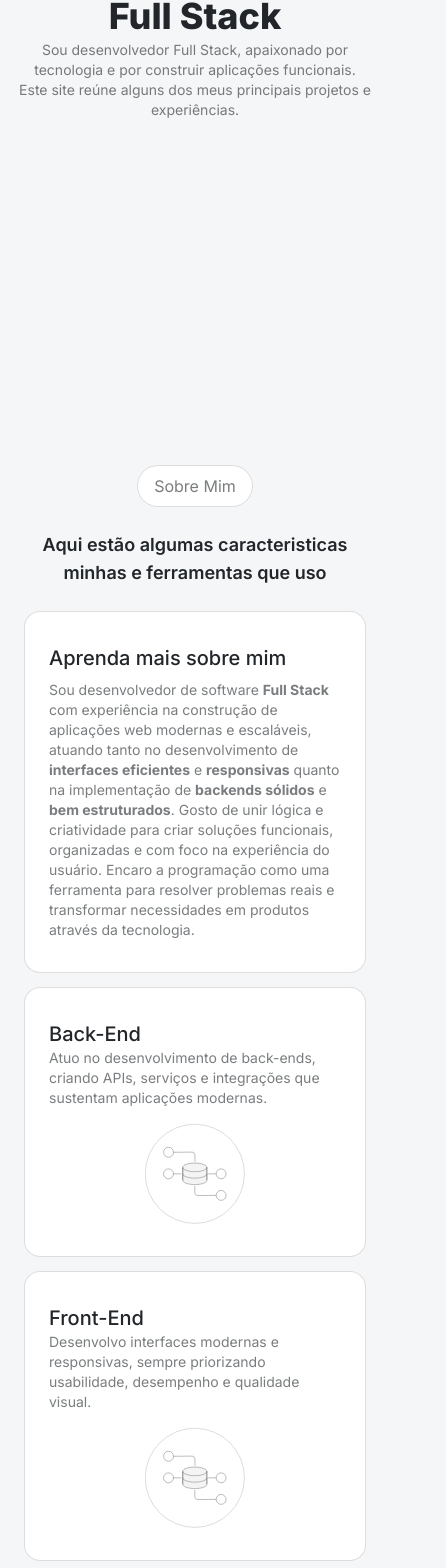
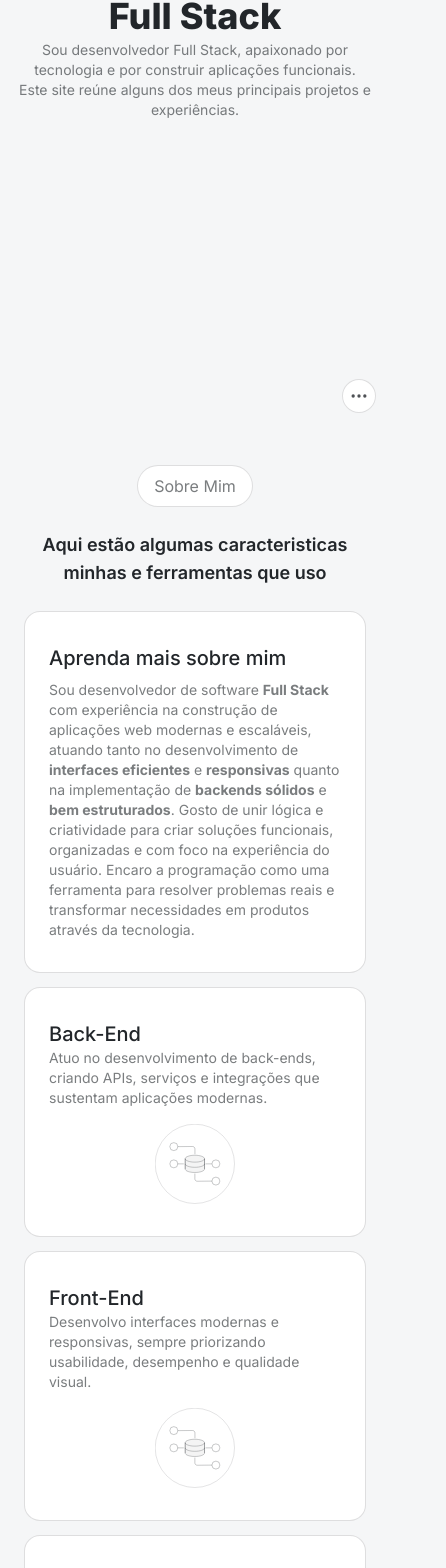
Before and after one commit to david-sfernandes/portfolio, a Next.js app: page / in a window 390 px wide. Shown: the part 419-1987 px from the top of the page, 446 px wide, since content can reach past the window. Built offline with nearby package versions, Linux system fonts and the light colour scheme.

Commit message:
feat: add OptionNode component and integrate it into the page layout; update dependencies and improve responsiveness in About section

```diff
--- a/package.json
+++ b/package.json
@@ -10,6 +10,7 @@
     "format": "biome format --write"
   },
   "dependencies": {
+    "@headlessui/react": "^2.2.9",
     "lucide-react": "^0.562.0",
     "motion": "^12.23.26",
     "next": "16.1.1",
--- a/src/app/page.tsx
+++ b/src/app/page.tsx
@@ -2,6 +2,7 @@ import About from "@/components/about/about";
 import Contact from "@/components/contact/contact";
 import Header from "@/components/header/header";
 import Home from "@/components/home/home";
+import OptionNode from "@/components/option-node/option-node";
 import Projects from "@/components/projects/projects";
 
 export default function Page() {
@@ -15,6 +16,7 @@ export default function Page() {
       <About />
       <Projects />
       <Contact />
+      <OptionNode />
     </div>
   );
 }
--- a/src/components/about/about.css
+++ b/src/components/about/about.css
@@ -3,7 +3,7 @@
 }
 
 .card-stack-content {
-  @apply flex flex-col md:flex-row gap-4 items-center;
+  @apply flex flex-col sm:flex-row gap-4 items-center;
 }
 
 .tech-marquee {
--- a/src/components/about/about.tsx
+++ b/src/components/about/about.tsx
@@ -17,11 +17,11 @@ export default function About() {
         <br />
         minhas e ferramentas que uso
       </SectionDescription>
-      <div className="grid grid-cols-1 md:grid-cols-3 md:grid-rows-[1fr_20px_1fr] gap-3.5 text-left">
-        <CardAboutMe className="md:row-span-2 md:row-start-1 md:col-span-2 md:col-start-1" />
+      <div className="grid grid-cols-1 sm:grid-cols-2 md:grid-cols-3 md:grid-rows-[1fr_20px_1fr] gap-3.5 text-left">
+        <CardAboutMe className="md:row-span-2 md:row-start-1 sm:col-span-2 md:col-start-1" />
         <CardBackend className="md:row-start-3" />
         <CardFrontend className="md:row-start-3 md:col-start-2" />
-        <CardTechList className="md:row-span-3 md:col-start-3" />
+        <CardTechList className="sm:col-span-2 md:col-span-1 md:row-span-3 md:col-start-3" />
       </div>
     </section>
   );
--- a/src/components/about/card-backend.tsx
+++ b/src/components/about/card-backend.tsx
@@ -1,28 +1,11 @@
-import Image from "next/image";
-import CardText from "./card-text";
-import CardTitle from "./card-title";
+import CardStack from "./card-stack";
 
 export default function CardBackend({ className }: { className: string }) {
   return (
-    <div className={`card-layout ${className}`}>
-      <div className="card-stack-content">
-        <div className="flex-1">
-          <CardTitle>Back-End</CardTitle>
-          <CardText>
-            Atuo no desenvolvimento de back-ends, criando APIs, serviços e
-            integrações que sustentam aplicações modernas.
-          </CardText>
-        </div>
-        <div className="size-25 shrink-0 overflow-hidden block">
-          <Image
-            src={"/server.svg"}
-            width={230}
-            height={230}
-            className="object-cover size-full"
-            alt="server image"
-          />
-        </div>
-      </div>
-    </div>
+    <CardStack
+      title="Back-End"
+      text="Atuo no desenvolvimento de back-ends, criando APIs, serviços e integrações que sustentam aplicações modernas."
+      className={className}
+    />
   );
 }
--- a/src/components/about/card-frontend.tsx
+++ b/src/components/about/card-frontend.tsx
@@ -1,28 +1,11 @@
-import Image from "next/image";
-import CardText from "./card-text";
-import CardTitle from "./card-title";
+import CardStack from "./card-stack";
 
 export default function CardFrontend({ className }: { className: string }) {
   return (
-    <div className={`card-layout ${className}`}>
-      <div className="card-stack-content">
-        <div className="flex-1">
-          <CardTitle>Front-End</CardTitle>
-          <CardText>
-            Desenvolvo interfaces modernas e responsivas, sempre priorizando
-            usabilidade, desempenho e qualidade visual.
-          </CardText>
-        </div>
-        <div className="size-25 shrink-0 overflow-hidden block">
-          <Image
-            src={"/server.svg"}
-            width={230}
-            height={230}
-            className="object-cover size-full"
-            alt="server image"
-          />
-        </div>
-      </div>
-    </div>
+    <CardStack
+      title="Front-End"
+      text="Desenvolvo interfaces modernas e responsivas, sempre priorizando usabilidade, desempenho e qualidade visual."
+      className={className}
+    />
   );
 }
--- /dev/null
+++ b/src/components/about/card-stack.tsx
@@ -0,0 +1,27 @@
+import Image from "next/image";
+import CardText from "./card-text";
+import CardTitle from "./card-title";
+
+export default function CardStack({ className, title, text }: { className: string, title: string, text: string }) {
+  return (
+    <div className={`card-layout ${className}`}>
+      <div className="card-stack-content">
+        <div className="flex-1">
+          <CardTitle>{title}</CardTitle>
+          <CardText>
+            {text}
+          </CardText>
+        </div>
+        <div className="size-20 md:size-25 shrink-0 overflow-hidden block">
+          <Image
+            src={"/server.svg"}
+            width={230}
+            height={230}
+            className="object-cover size-full"
+            alt="server image"
+          />
+        </div>
+      </div>
+    </div>
+  );
+}
--- a/src/components/contact/contact.tsx
+++ b/src/components/contact/contact.tsx
@@ -4,12 +4,12 @@ import BtnSocial from "./btn-social";
 export default function Contact() {
   return (
     <section className="flex flex-col w-full items-center  md:min-h-screen gap-6 px-6 md:px-9.5 py-3 pt-24">
-      <div className="bg-linear-30 from-foreground to-darker rounded-3xl h-full max-h-96 md:max-h-none w-full flex px-11 py-14 flex-1 flex-col isolate relative">
+      <div className="bg-linear-30 from-foreground to-darker rounded-3xl h-full max-h-96 md:max-h-none w-full flex px-11 py-14 flex-1 flex-col isolate relative overflow-hidden">
         <Image
           src="/contact_image.svg"
           width={400}
           height={400}
-          className="absolute -right-20 -bottom-20"
+          className="absolute -right-20 -bottom-20 -z-1"
           alt=""
         />
         <h4 className="text-white text-2xl md:text-8xl font-medium">
--- a/src/components/header/header.css
+++ b/src/components/header/header.css
@@ -22,10 +22,10 @@ nav a {
   @apply flex rounded-full overflow-hidden text-center h-11 text-base/10.5;
 }
 
-.language-options a {
+.language-options p {
   @apply px-3.5 bg-background text-foreground h-full contain-paint border border-foreground;
 }
 
-.language-options a.active {
+.language-options p.active {
   @apply text-background bg-foreground border border-foreground;
 }
--- a/src/components/header/header.tsx
+++ b/src/components/header/header.tsx
@@ -15,14 +15,14 @@ export default function Header() {
         <button className="theme-btn">
           <SunIcon className="size-6" />
         </button>
-        <div className="language-options">
-          <Link href="/" className="active rounded-l-full">
+        <Link className="language-options" href="/en">
+          <p className="active rounded-l-full">
             PT
-          </Link>
-          <Link href="/en" className="rounded-r-full">
+          </p>
+          <p className="rounded-r-full">
             EN
-          </Link>
-        </div>
+          </p>
+        </Link>
       </div>
     </header>
   );
--- /dev/null
+++ b/src/components/option-node/option-node.tsx
@@ -0,0 +1,29 @@
+import { Menu, MenuButton, MenuItem, MenuItems } from "@headlessui/react";
+import { EllipsisIcon, LanguagesIcon, SunIcon } from "lucide-react";
+
+export default function OptionNode() {
+  return (
+    <div className="fixed bottom-3 right-3.5">
+      <Menu>
+        <MenuButton className="border border-foreground/15 rounded-full size-8.5 bg-white flex md:hidden items-center justify-center">
+          <EllipsisIcon className="text-foreground/80 size-5" />
+        </MenuButton>
+        <MenuItems anchor="top end" className="border border-foreground/10 outline-0 rounded-2xl bg-white gap-2 flex flex-col p-2 w-[250px]">
+          <MenuItem>
+            <button className="rounded-xl px-2.5 py-2 pr-3.5 flex gap-4 hover:bg-foreground/15 w-full items-center">
+              <SunIcon className="size-4 text-foreground/60" />
+              <p>Tema</p>
+            </button>
+          </MenuItem>
+          <MenuItem>
+            <button className="rounded-xl px-2.5 py-2 pr-3.5 flex gap-4 hover:bg-foreground/15 w-full items-center">
+              <LanguagesIcon className="size-4 text-foreground/60" />
+              <p>Idioma</p>
+              <p className="text-xs ml-auto">PT</p>
+            </button>
+          </MenuItem>
+        </MenuItems>
+      </Menu>
+    </div>
+  )
+}
```
Also changed, not shown: 1 other file (tests, documents, lock files or other folders).
